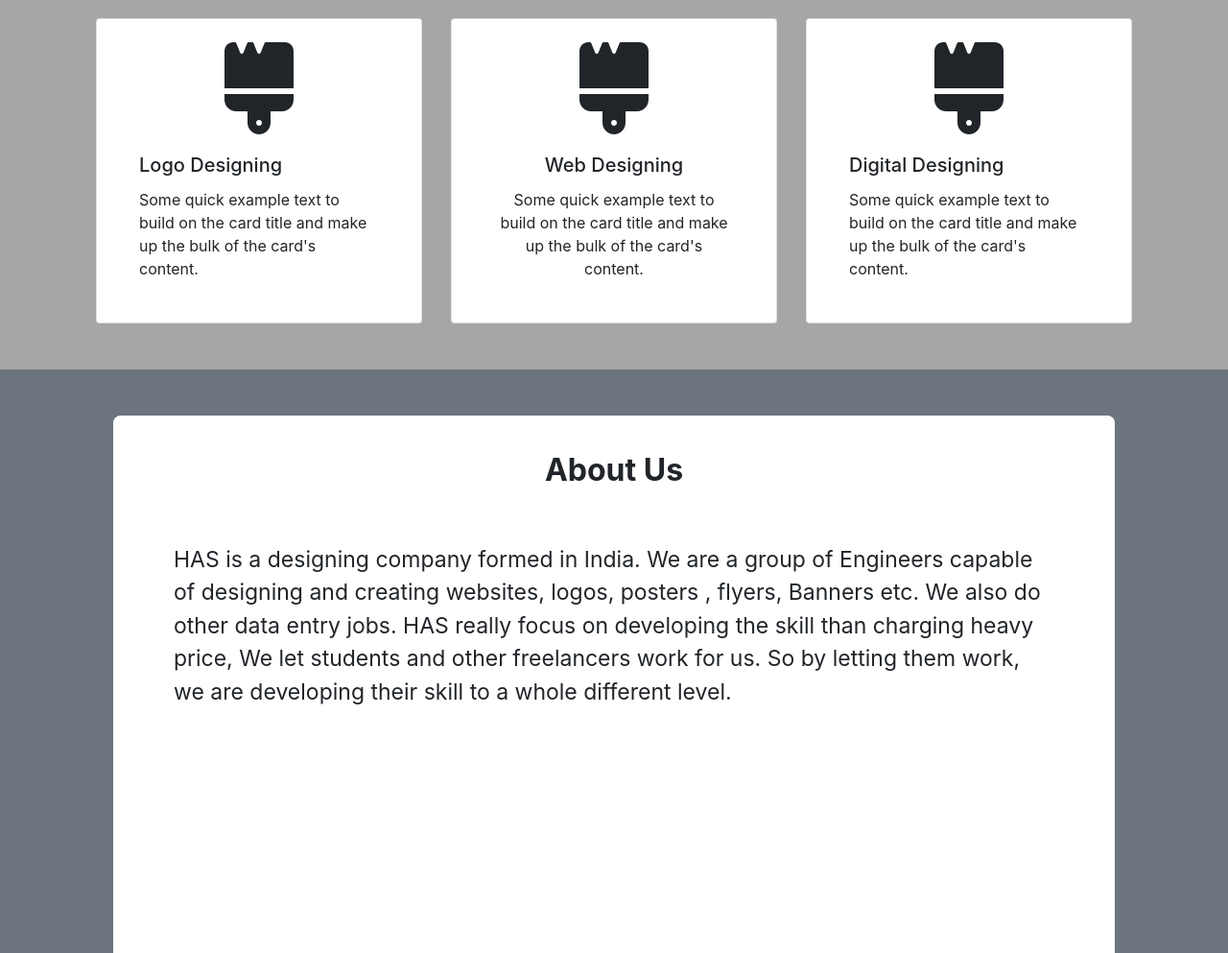
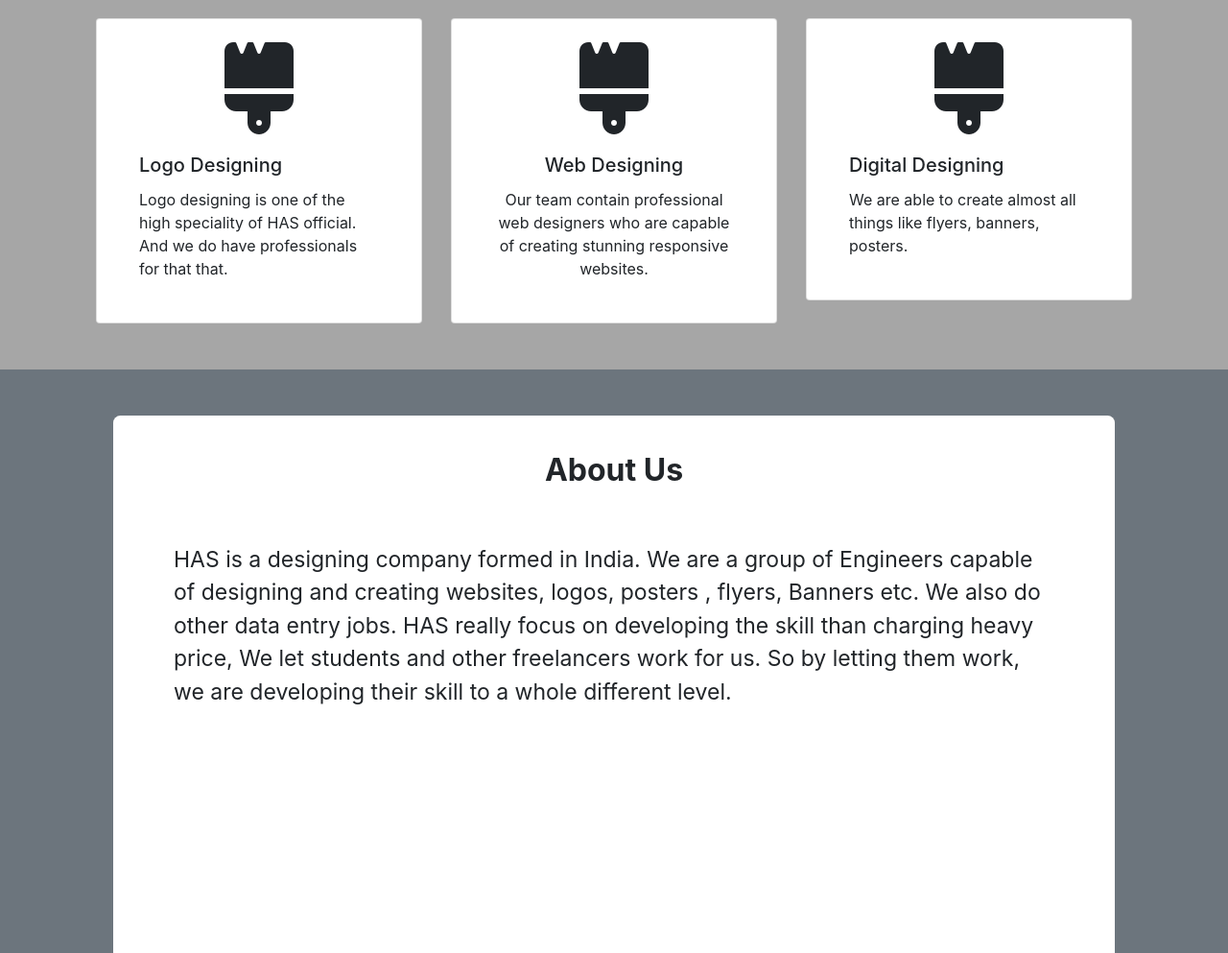
Before and after one commit to HASOFFICIAL/website, a plain HTML site: page index.html in a window 1280 px wide. Shown: the part 814-1807 px from the top of the page at 96% size. Drawn offline with nearby package versions, Linux system fonts and the light colour scheme.

Commit message:
Details have been added

```diff
--- a/index.html
+++ b/index.html
@@ -62,7 +62,7 @@
                   <center><i class="fa-solid fa-brush display-1"></i></center>
                   <div class="card-body">
                     <h5 class="card-title">Logo Designing</h5>
-                    <p class="card-text">Some quick example text to build on the card title and make up the bulk of the card's content.</p>
+                    <p class="card-text">Logo designing is one of the high speciality of HAS official. And we do have professionals for that that. </p>
                   </div>
                 </div>
               </div>
@@ -72,7 +72,7 @@
                   <center><i class="fa-solid fa-brush display-1"></i><center>
                   <div class="card-body">
                     <h5 class="card-title">Web Designing</h5>
-                    <p class="card-text">Some quick example text to build on the card title and make up the bulk of the card's content.</p>
+                    <p class="card-text">Our team contain professional web designers who are capable of creating stunning responsive websites.</p>
                   </div>
                 </div>
               </div>
@@ -82,7 +82,7 @@
                   <center><i class="fa-solid fa-brush display-1"></i></center>
                   <div class="card-body">
                     <h5 class="card-title">Digital Designing</h5>
-                    <p class="card-text">Some quick example text to build on the card title and make up the bulk of the card's content.</p>
+                    <p class="card-text">We are able to create almost all things like flyers, banners, posters. </p>
                   </div>
                 </div>
 
```
